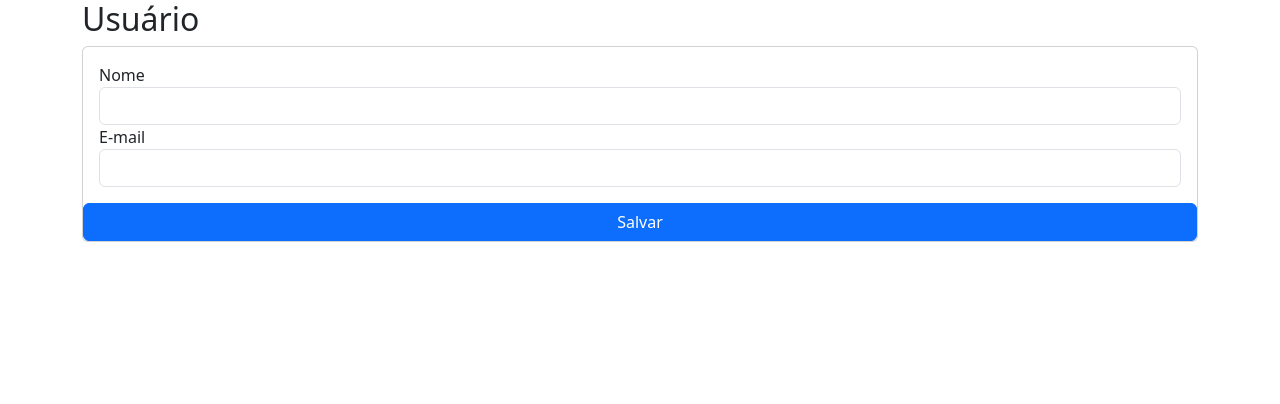
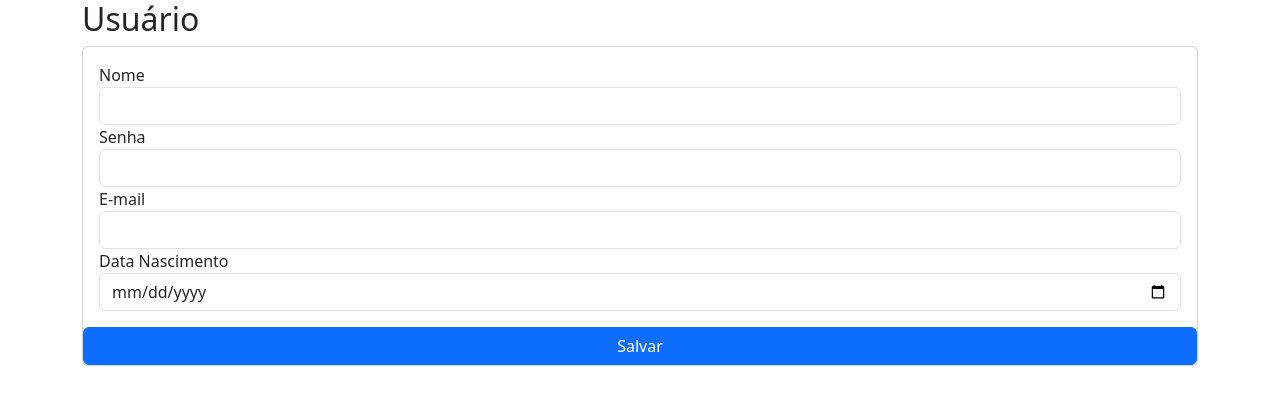
Before and after one commit to claramartinovsky/fabsoft-2025-2, an Angular app in the folder projfabsoft_frontend/: page /usuarios/novo in a window 1280 px wide. Shown: the top 404 px of the page. Built offline with nearby package versions, Linux system fonts and the light colour scheme.

Commit message:
Fixes: Usuario

```diff
--- a/projfabsoft_frontend/src/app/form-usuario/form-usuario.html
+++ b/projfabsoft_frontend/src/app/form-usuario/form-usuario.html
@@ -10,12 +10,26 @@
                     id="txtNome">
             </div>
             <div class="form-group">
+                <label for="txtSenha">Senha</label>
+                <input type="text"
+                    [(ngModel)]="usuario.senha"
+                    class="form-control"
+                    id="txtSenha">
+            </div>
+            <div class="form-group">
                 <label for="txtEmail">E-mail</label>
                 <input type="text"
                     [(ngModel)]="usuario.email"
                     class="form-control"
                     id="txtEmail">
             </div>
+            <div class="form-group">
+                <label for="txtDataNascimento">Data Nascimento</label>
+                <input type="date"
+                    [(ngModel)]="usuario.dataNascimento"
+                    class="form-control"
+                    id="txtDataNascimento">
+            </div>
         </div>
         <button (click)="salvar()"
             class="btn btn-primary">Salvar</button>
--- a/projfabsoft_frontend/src/app/usuario/usuario.component.ts
+++ b/projfabsoft_frontend/src/app/usuario/usuario.component.ts
@@ -42,8 +42,9 @@ private usuarioSelecionado!: Usuario;
   }
 
   abrirConfirmacao(usuario:Usuario){
-    this.usuarioSelecionado = usuario
-    this.modal = new bootstrap.Modal(this.modalElement.nativeElement)
+    this.usuarioSelecionado = usuario;
+    this.modal = new bootstrap.Modal(this.modalElement.nativeElement);
+    this.modal.show();
   }
 
   fecharConfirmacao() {
@@ -51,12 +52,14 @@ private usuarioSelecionado!: Usuario;
 }
 
   confirmarExclusao() {
-    this.usuarioService.excluirUsuario(this.usuarioSelecionado.id.toString()).subscribe(
+    this.usuarioService.excluirUsuario(this.usuarioSelecionado.id.toString())
+    .subscribe(
         () => {
             this.fecharConfirmacao();
-            this.usuarioService.getUsuarios().subscribe(
+            this.usuarioService.getUsuarios()
+            .subscribe(
               usuarios => {
-                this.listaUsuarios = usuarios;
+                this.listaUsuarios = usuarios
               }
             );
         },
--- a/projfabsoft_frontend/src/app/usuario/usuario.html
+++ b/projfabsoft_frontend/src/app/usuario/usuario.html
@@ -24,10 +24,7 @@
                 </button>
                 <button
                 (click)="abrirConfirmacao(umUsuario)"
-            class="btn btn-danger">
-            Excluir
-        </button>
-
+            class="btn btn-danger">Excluir</button>
             </td>
             </tr>
         </tbody>
@@ -38,10 +35,10 @@
     <div class="modal-dialog" role="document">
         <div class="modal-content">
             <div class="modal-header">
-                <h5 class="modal-title">Excluir cliente</h5>
+                <h5 class="modal-title">Excluir usuário</h5>
             </div>
             <div class="modal-body">
-            Confirma a exclusão do cliente?
+            Confirma a exclusão do usuário?
             </div>
             <div class="modal-footer">
             <button type="button" class="btn btn-secondary" (click)="fecharConfirmacao()">Cancelar</button>
```
